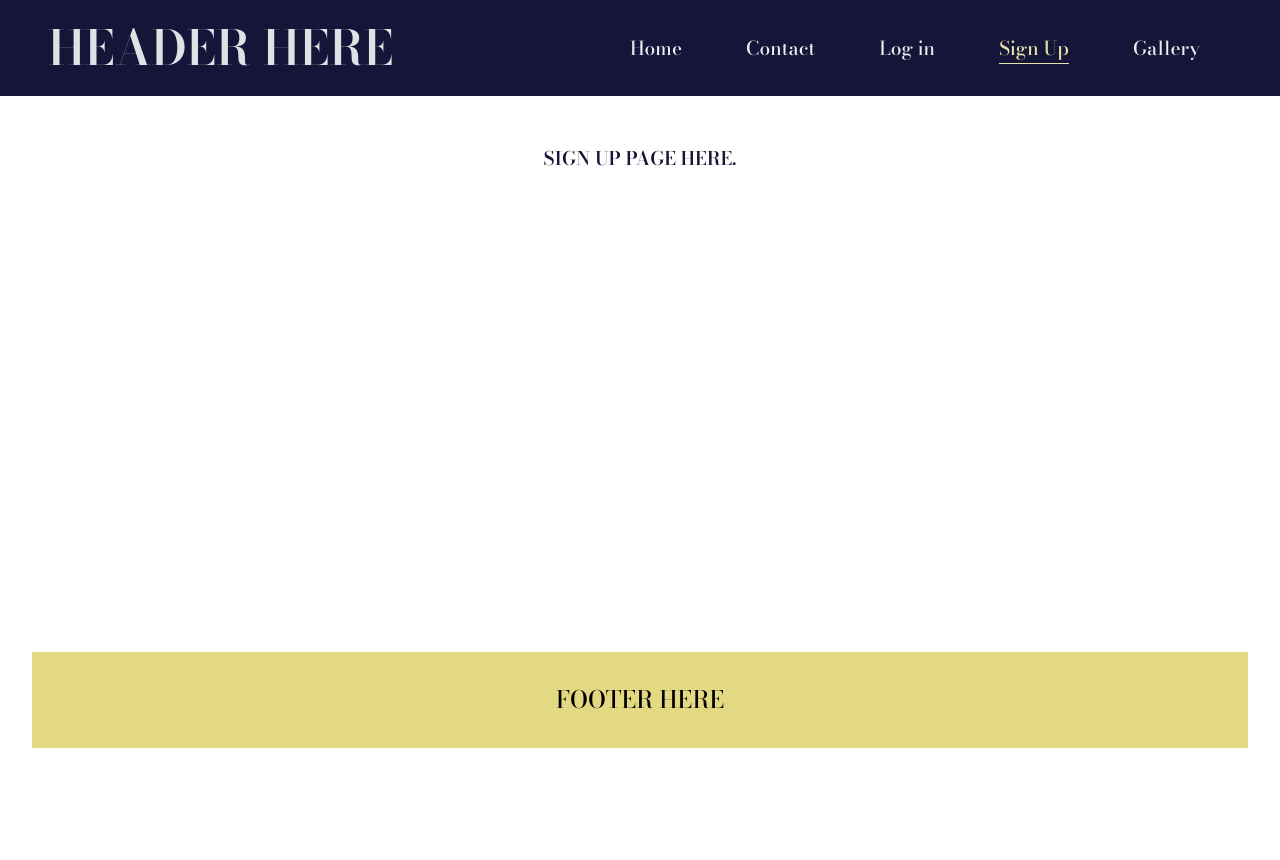
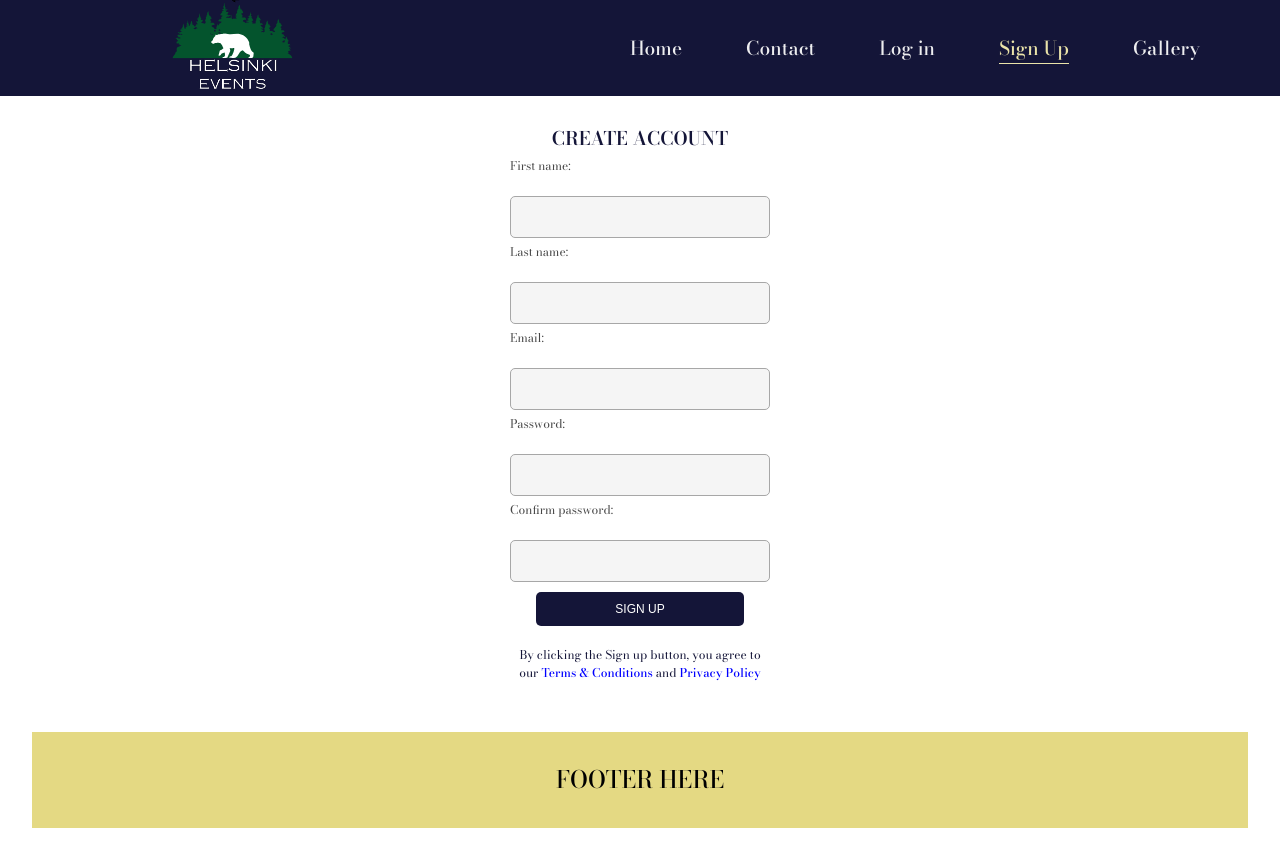
Before and after one commit to pinjaalanne/helsinkievents, a React (Vite) app: page /signup in a window 1280 px wide. Before the commit the page ends 800 px from the top, so only its background shows below. Built offline with nearby package versions, Linux system fonts and the light colour scheme.

Commit message:
Added login&signup&logo

```diff
--- a/src/components/Header.jsx
+++ b/src/components/Header.jsx
@@ -1,19 +1,31 @@
-import { NavLink } from 'react-router-dom'
+import { NavLink } from "react-router-dom";
+import bear from "../assets/Logo.svg";
 
 function Header() {
   return (
     <header>
-            <h1>Header here</h1>
+      <img className="bear" src={bear} alt="Logo" />
       <nav>
         <ul>
-                    <li><NavLink to="/">Home</NavLink></li>
-                    <li><NavLink to="/contact">Contact</NavLink></li>
-                    <li><NavLink to="/login">Log in</NavLink></li>
-                    <li><NavLink to="/signup">Sign Up</NavLink></li>
-                    <li><NavLink to="/gallery">Gallery</NavLink></li>
+          <li>
+            <NavLink to="/">Home</NavLink>
+          </li>
+          <li>
+            <NavLink to="/contact">Contact</NavLink>
+          </li>
+          <li>
+            <NavLink to="/login">Log in</NavLink>
+          </li>
+          <li>
+            <NavLink to="/signup">Sign Up</NavLink>
+          </li>
+          <li>
+            <NavLink to="/gallery">Gallery</NavLink>
+          </li>
         </ul>
       </nav>
-        </header>);
+    </header>
+  );
 }
 
-export default Header
+export default Header;
--- a/src/index.css
+++ b/src/index.css
@@ -258,6 +258,13 @@ input[name="r"]{
 #r5:checked ~ .s1{
   margin-left: -80%;
 }
+
+.bear {
+
+  height: 25rem;
+  width: 25rem;
+  margin-top: 1rem;
+}
 /*
 @media (max-width: 820px){
   .placesCard{
--- /dev/null
+++ b/src/routes/Account.css
@@ -0,0 +1,94 @@
+:root {
+    -webkit-font-smoothing: antialiased;
+    -moz-osx-font-smoothing: grayscale;
+    -webkit-text-size-adjust: 100%;
+}
+
+* {
+    margin: 0;
+    padding: 0;
+    box-sizing: border-box;
+}
+
+.container {
+
+    margin: 50px auto;
+    width: 300px;
+    margin-bottom: 10px;
+}
+
+.formwrap {
+
+    background: white;
+    padding: 20px;
+    border-radius: 5px;
+    text-align: center;
+    margin-top: 4.5rem;
+
+}
+
+.formwrap h1,
+.formwrap p {
+
+    margin-bottom: 20px;
+
+
+}
+
+.form-group {
+    margin: 5px 0;
+}
+
+.form-group label {
+    display: block;
+    font-size: 12px;
+    margin-bottom: 5px;
+    color: #474747;
+    text-align: left;
+
+}
+
+.form-group input {
+    width: 100%;
+    padding: 10px;
+    border-radius: 5px;
+    border: 1px solid #a7a7a7;
+    margin-top: 1rem;
+    background-color: whitesmoke;
+    outline: none;
+}
+
+.formwrap button {
+
+    width: 80%;
+    background: #141538;
+    color: white;
+    padding: 10px;
+    border-radius: 5px;
+    border: none;
+    font-size: 12px;
+    text-transform: uppercase;
+    margin-bottom: 20px;
+    margin-top: 5px;
+
+
+}
+
+.formwrap .bottom-text {
+
+    font-size: 12px;
+}
+
+.formwrap .bottom-text a:hover {
+    text-decoration: underline;
+}
+
+button:hover {
+    background-color: rgb(228, 217, 131);
+
+}
+
+.formwrap .bottom-text a {
+
+    color: blue;
+}
--- a/src/routes/LogIn copy.jsx
+++ /dev/null
@@ -1,11 +0,0 @@
-function SignUp() {
-    return (
-        <>
-            <main>
-                <h3>Sign Up page here.</h3>
-            </main>
-        </>
-    )
-}
-
-export default SignUp
--- a/src/routes/LogIn.jsx
+++ b/src/routes/LogIn.jsx
@@ -1,11 +1,28 @@
+import "./Account.css";
+
 function LogIn() {
-    return (
-        <>
-            <main>
-                <h3>Log in/Registration page here</h3>
-            </main>
-        </>
-    )
+  return (
+    <>
+      <div className="container">
+        <div className="formwrap">
+          <h3>Welcome</h3>
+
+          <form>
+            <div className="form-group">
+              <label htmlFor="email">Email:</label>
+              <input type="email" name="email" id="email" />
+            </div>
+
+            <div className="form-group">
+              <label htmlFor="password1">Password:</label>
+              <input type="password" name="password1" id="password1" />
+            </div>
+            <button type="submit">Log in</button>
+          </form>
+        </div>
+      </div>
+    </>
+  );
 }
 
-export default LogIn
+export default LogIn;
--- a/src/routes/SignUp.jsx
+++ b/src/routes/SignUp.jsx
@@ -0,0 +1,46 @@
+import "./Account.css";
+
+function SignUp() {
+  return (
+    <>
+      <div className="container">
+        <div className="formwrap">
+          <h3>Create account</h3>
+
+          <form>
+            <div className="form-group">
+              <label htmlFor="firstname">First name:</label>
+              <input type="text" name="firstname" id="firstname" />
+            </div>
+            <div className="form-group">
+              <label htmlFor="lastname">Last name:</label>
+              <input type="text" name="lastname" id="lastname" />
+            </div>
+            <div className="form-group">
+              <label htmlFor="email">Email:</label>
+              <input type="email" name="email" id="email" />
+            </div>
+
+            <div className="form-group">
+              <label htmlFor="password1">Password:</label>
+              <input type="password" name="password1" id="password1" />
+            </div>
+            <div className="form-group">
+              <label htmlFor="password2">Confirm password:</label>
+              <input type="password" name="password2" id="password2" />
+            </div>
+            <button type="submit">Sign up</button>
+          </form>
+
+          <p className="bottom-text">
+            By clicking the Sign up button, you agree to our
+            <a href="a"> Terms & Conditions</a> and{" "}
+            <a href="a">Privacy Policy</a>
+          </p>
+        </div>
+      </div>
+    </>
+  );
+}
+
+export default SignUp;
```
Also changed, not shown: src/App.jsx (+20 -20 lines), src/assets/Logo.svg (added). Lines whose indentation alone changed are shown as unchanged.
